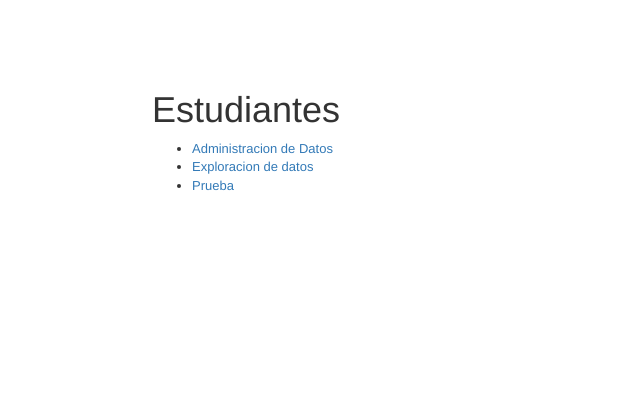
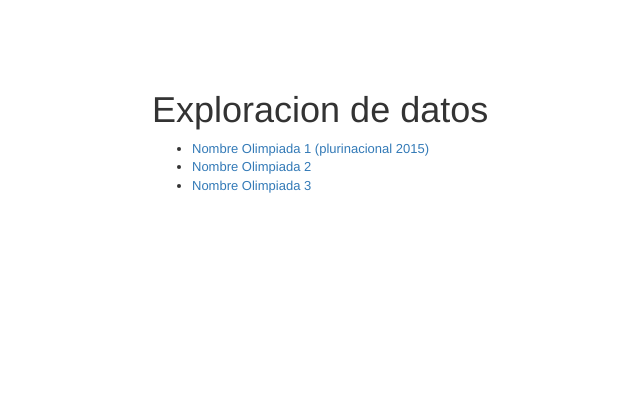
Before and after one commit to danfercf1/final, a Yii app: the page made by views/estudiantes/index.php in a window 1280 px wide. Shown: the top 420 px of the page, without its empty margins (89-729 px from the left). Run offline with PHP 8.4 and a stand-in for Yii, Linux system fonts and the light colour scheme; the template is opened without the code that fills it, so the values that code supplies are empty; some libraries are stand-ins or nearby versions.

Commit message:
modificacion vistas

```diff
--- a/views/estudiantes/excel.php
+++ b/views/estudiantes/excel.php
@@ -3,14 +3,14 @@
 use yii\helpers\Html;
 use yii\widgets\ActiveForm;
 
-$this->title = 'Cargar lista';
+$this->title = 'Cargar Datos';
 $this->params['breadcrumbs'][] = ['label' => 'Estudiantes', 'url' => ['index']];
 $this->params['breadcrumbs'][] = $this->title;
 
 ?>
 
 
-<div class="estudiantes-form">
+<div class="upload-form">
 
     <h1><?= Html::encode($this->title) ?></h1>
 
--- a/views/estudiantes/index.php
+++ b/views/estudiantes/index.php
@@ -10,10 +10,10 @@ $this->title = 'Estudiantes';
 $this->params['breadcrumbs'][] = $this->title;
 ?>
 <div class="lista">
-    <h1>Estudiantes</h1>
+    <h1>Exploracion de datos</h1>
     <ul>
-        <li><a href="/estudiantes/administracion">Administracion de Datos</a></li>
-        <li><a href="/estudiantes/datos">Exploracion de datos</a></li>
-        <li><a href="/estudiantes/prueba">Prueba</a></li>
+        <li><a href="/estudiantes/datos">Nombre Olimpiada 1 (plurinacional 2015)</a></li>
+        <li><a href="blank">Nombre Olimpiada 2</a></li>
+        <li><a href="blank">Nombre Olimpiada 3</a></li>
     </ul>
 </div>
--- a/views/estudiantes/view.php
+++ b/views/estudiantes/view.php
@@ -39,9 +39,10 @@ $this->params['breadcrumbs'][] = $this->title;
     ]) ?>
 
     <p>
-        <?= Html::a('Editar', ['update', 'id' => (string)$model->_id], ['class' => 'btn btn-primary']) ?> ,
+        <?= Html::a('Editar', ['update', 'id' => (string)$model->_id], ['class' => 'btn btn-primary']) ?>
+        &nbsp;
+    </p>
 
-    </p>
     <p> <?= Html::a('Eliminar', ['delete', 'id' => (string)$model->_id], [
             'class' => 'btn btn-danger',
             'data' => [
--- a/views/layouts/main.php
+++ b/views/layouts/main.php
@@ -71,7 +71,7 @@ AppAsset::register($this);
                     ['label' => 'Inicio', 'icon' => 'home', 'url' => Url::to(['/site/index', 'type'=>$type]), 'active' => ($item == 'index')],
                     ['label' => 'Estudiantes', 'icon' => 'book', 'items' => [
                         ['label' => 'Nuevo registro', 'url' => Url::to(['/estudiantes/cargarexcel', 'type'=>$type]), 'active' => ($item == 'cargarexcel')],
-                        ['label' => 'Exploracion de datos', 'url' => Url::to(['/estudiantes/datos', 'type'=>$type]), 'active' => ($item == 'datos')],
+                        ['label' => 'Exploracion de datos', 'url' => Url::to(['/estudiantes/index', 'type'=>$type]), 'active' => ($item == 'datos')],
                         ['label' => 'Historial', 'icon' => 'user', 'items' => [
                             ['label' => 'Registro 1', 'url' => Url::to(['/site/online-1', 'type'=>$type]), 'active' => ($item == 'online-1')],
                             ['label' => 'Registro 2', 'url' => Url::to(['/site/online-2', 'type'=>$type]), 'active' => ($item == 'online-2')]
--- a/views/site/login.php
+++ b/views/site/login.php
@@ -6,13 +6,13 @@ use yii\bootstrap\ActiveForm;
 /* @var $form yii\bootstrap\ActiveForm */
 /* @var $model app\models\LoginForm */
 
-$this->title = 'Login';
+$this->title = 'Iniciar sesion';
 $this->params['breadcrumbs'][] = $this->title;
 ?>
 <div class="site-login">
     <h1><?= Html::encode($this->title) ?></h1>
 
-    <p>Please fill out the following fields to login:</p>
+    <p>Por favor, llene los siguientes campos para iniciar sesion:</p>
 
     <?php $form = ActiveForm::begin([
         'id' => 'login-form',
@@ -33,7 +33,7 @@ $this->params['breadcrumbs'][] = $this->title;
 
     <div class="form-group">
         <div class="col-lg-offset-1 col-lg-11">
-            <?= Html::submitButton('Login', ['class' => 'btn btn-primary', 'name' => 'login-button']) ?>
+            <?= Html::submitButton('Iniciar sesion', ['class' => 'btn btn-primary', 'name' => 'login-button']) ?>
         </div>
     </div>
 
--- a/views/tutores/view.php
+++ b/views/tutores/view.php
@@ -43,6 +43,9 @@ if (isset($_GET["id_estudiante"])) {?>
 
     <p>
         <?= Html::a('Editar', ['update', 'id' => (string)$model->_id], ['class' => 'btn btn-primary']) ?>
+        &nbsp;
+    </p>
+    <p>
         <?= Html::a('Eliminar', ['delete', 'id' => (string)$model->_id], [
             'class' => 'btn btn-danger',
             'data' => [
--- a/views/ue/view.php
+++ b/views/ue/view.php
@@ -42,6 +42,9 @@ if (isset($_GET["id_estudiante"])) {?>
 
     <p>
         <?= Html::a('Editar', ['update', 'id' => (string)$model->_id], ['class' => 'btn btn-primary']) ?>
+        &nbsp;
+    </p>
+    <p>
         <?= Html::a('Eliminar', ['delete', 'id' => (string)$model->_id], [
             'class' => 'btn btn-danger',
             'data' => [
--- a/views/usuarios/view.php
+++ b/views/usuarios/view.php
@@ -29,6 +29,9 @@ $this->params['breadcrumbs'][] = $this->title;
 
     <p>
         <?= Html::a('Editar', ['update', 'id' => (string)$model->_id], ['class' => 'btn btn-primary']) ?>
+        &nbsp;
+    </p>
+    <p>
         <?= Html::a('Eliminar', ['delete', 'id' => (string)$model->_id], [
             'class' => 'btn btn-danger',
             'data' => [
```
Also changed, not shown: views/site/mejor_nota.php (indentation only).
